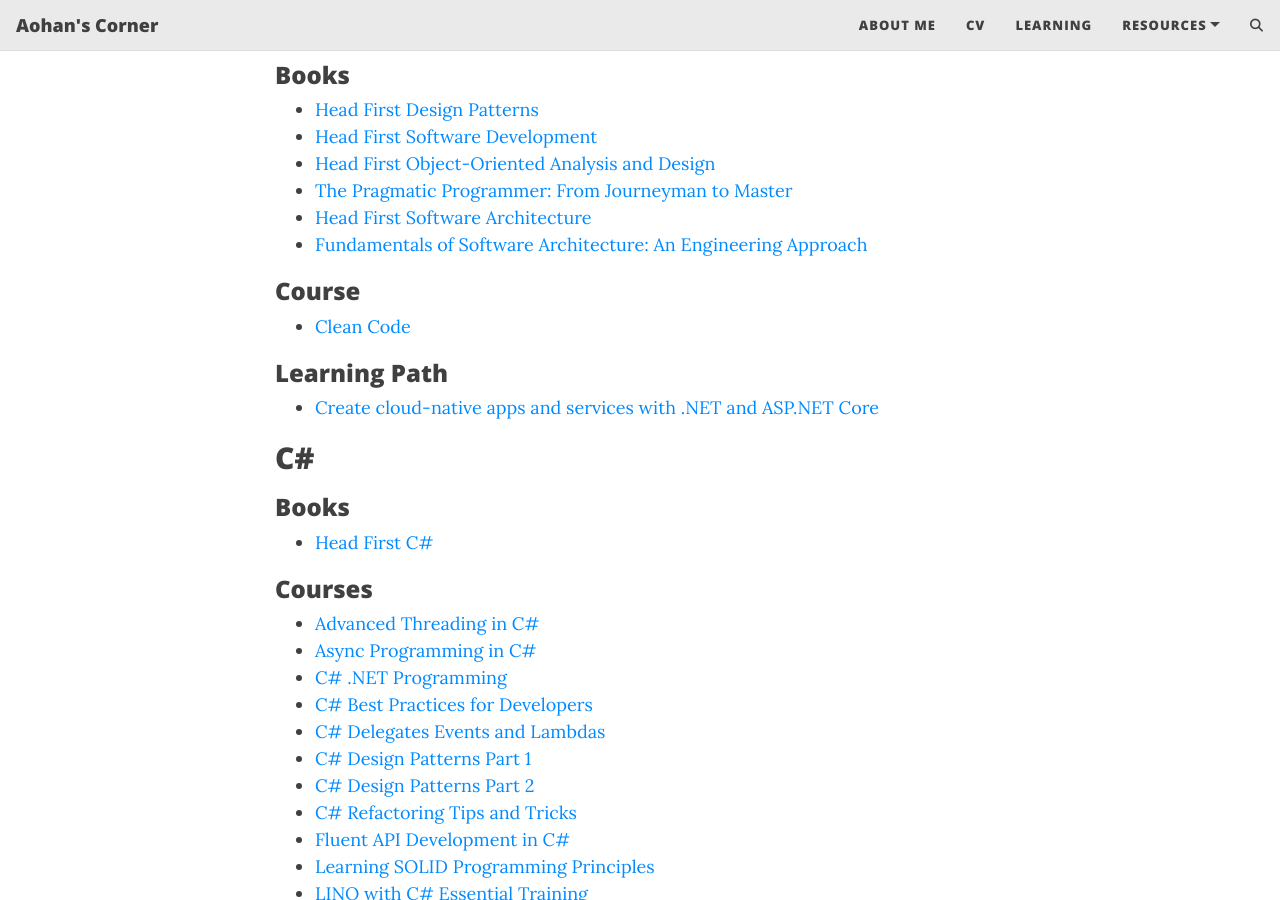
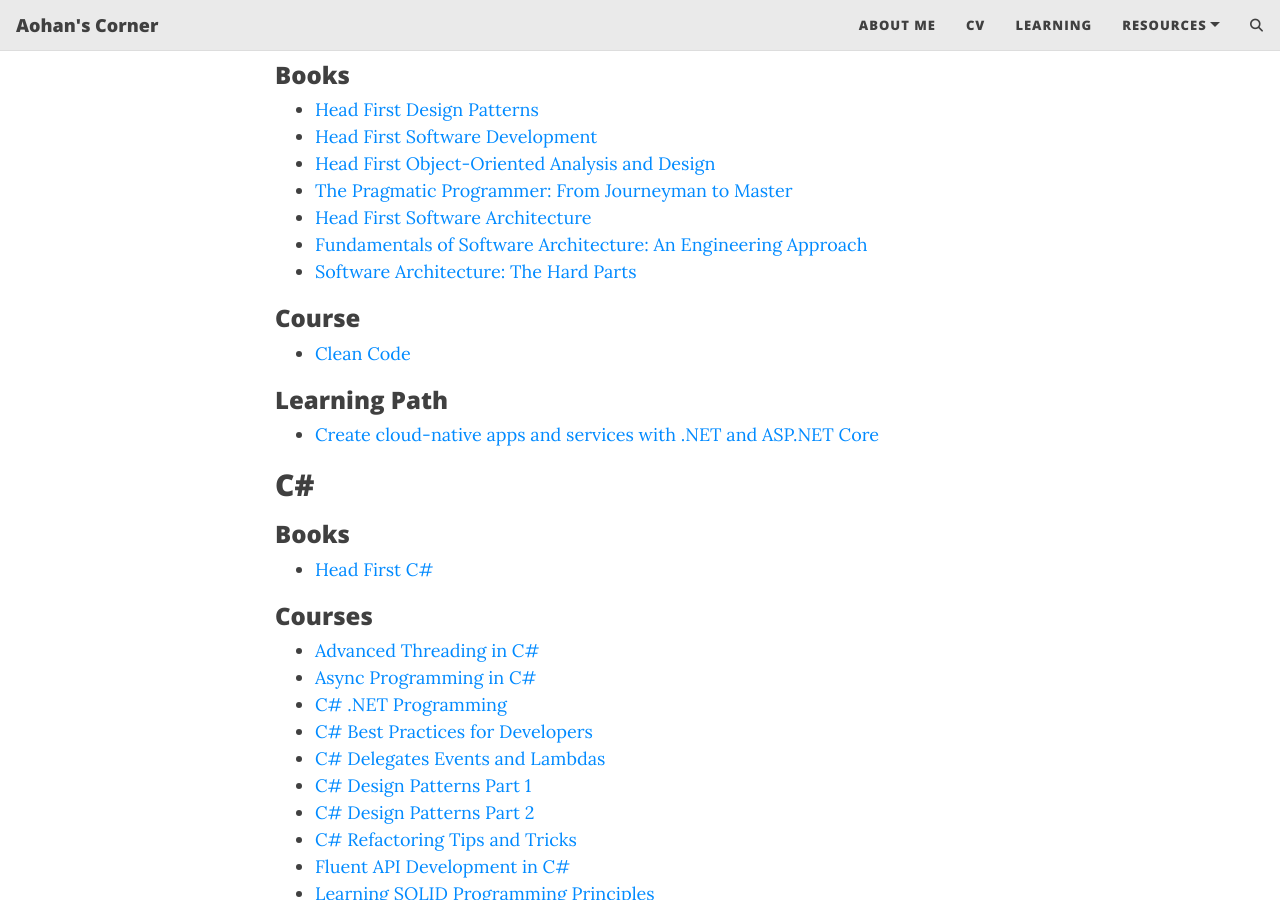
Before and after one commit to heaohan/heaohan.github.io, a Jekyll site: the page built from learning.md, in a window 1280 px wide and 900 px high, scrolled down 2387 px. Built offline with Jekyll 4.4.1, drawn with Linux system fonts in a browser that asks for light colours; comment, search, counter and statistics services are not loaded.

Commit message:
chores: add 'Software Architecture: The Hard Parts' to reading list

```diff
--- a/learning.md
+++ b/learning.md
@@ -88,6 +88,7 @@
 - [The Pragmatic Programmer: From Journeyman to Master](https://www.goodreads.com/book/show/4099.The_Pragmatic_Programmer)
 - [Head First Software Architecture](https://www.goodreads.com/book/show/171671941-head-first-software-architecture)
 - [Fundamentals of Software Architecture: An Engineering Approach](https://www.goodreads.com/en/book/show/44144493-fundamentals-of-software-architecture)
+- [Software Architecture: The Hard Parts](https://www.goodreads.com/book/show/58153482-software-architecture)
 
 ### Course
 - [Clean Code](https://seagate.udemy.com/certificate/UC-89dfae99-c616-43b6-a42f-15d454bafd10/)
```
